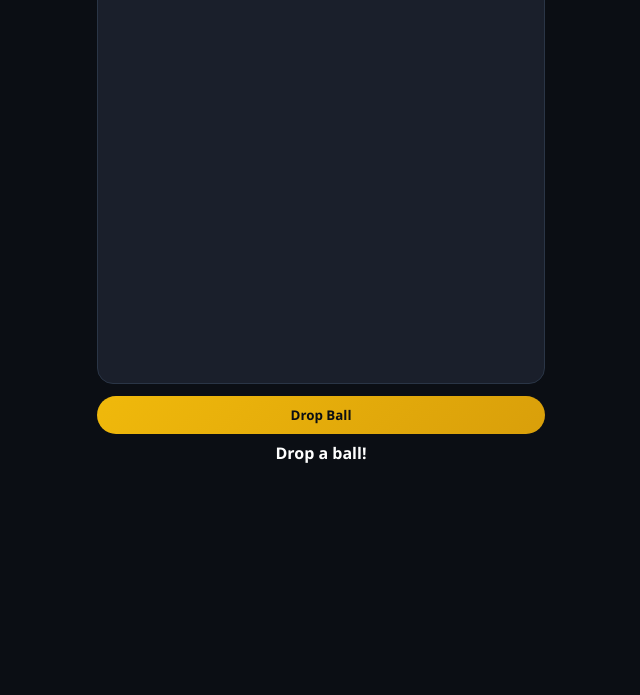
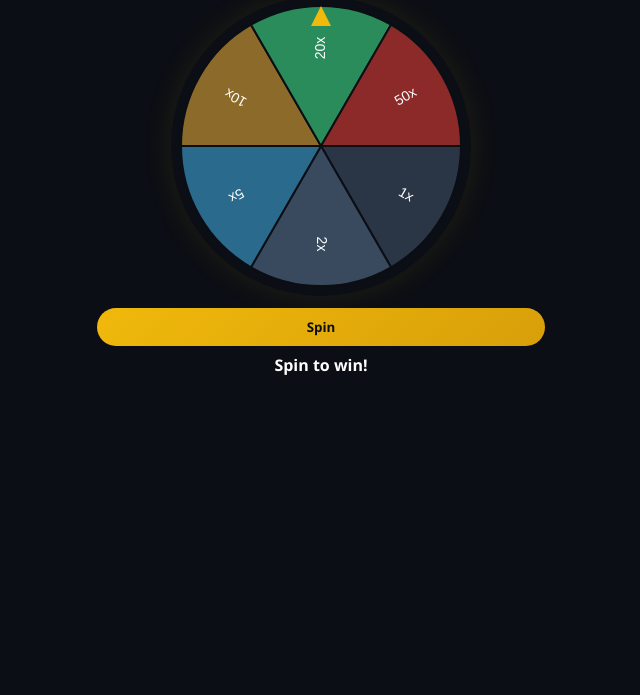
Before and after one commit to mamme234/Ethio-bet, a website: page ethiobet-frontend/game-plinko.html in a window 1280 px wide. Shown: the part 105-800 px from the top of the page, without its empty margins (319-959 px from the left). Drawn offline with Linux system fonts and the light colour scheme.

Commit message:
Rename Plinko to Wheel and update functionality

```diff
--- a/ethiobet-frontend/game-plinko.html
+++ b/ethiobet-frontend/game-plinko.html
@@ -3,7 +3,7 @@
 <head>
   <meta charset="UTF-8">
   <meta name="viewport" content="width=device-width, initial-scale=1.0, user-scalable=no">
-  <title>Plinko - Ethiobet</title>
+  <title>Wheel - Ethiobet</title>
   <style>
     * { margin:0; padding:0; box-sizing:border-box; font-family:'Segoe UI',system-ui,sans-serif; }
     body { background:#0b0e14; color:#fff; min-height:100vh; display:flex; justify-content:center; padding:0; margin:0; overflow-x:hidden; }
@@ -11,12 +11,12 @@
     .header { display:flex; justify-content:space-between; align-items:center; padding:8px 0; border-bottom:1px solid rgba(255,255,255,0.05); margin-bottom:12px; }
     .header .back { background:none; border:none; color:#6a7e9c; font-size:14px; cursor:pointer; }
     .header .balance { color:#ffd966; font-weight:700; background:rgba(240,185,11,0.12); padding:2px 12px; border-radius:40px; border:1px solid rgba(240,185,11,0.2); font-size:13px; }
-    .plinko-board { position:relative; width:100%; height:400px; background:#1a1f2b; border-radius:16px; border:1px solid #2a3546; overflow:hidden; }
-    .ball { position:absolute; width:20px; height:20px; border-radius:50%; background:radial-gradient(circle at 30% 30%, #f0b90b, #d99f0a); box-shadow:0 0 20px rgba(240,185,11,0.3); transition:all 0.1s linear; }
+    .wheel-container { display:flex; justify-content:center; align-items:center; margin:12px 0; }
+    canvas { border-radius:50%; box-shadow:0 0 30px rgba(240,185,11,0.1); }
     .controls { display:flex; gap:8px; margin-top:12px; }
     .controls button { padding:10px 20px; border:none; border-radius:40px; font-weight:700; cursor:pointer; transition:0.15s; flex:1; }
     .controls button:active { transform:scale(0.95); }
-    .btn-drop { background:linear-gradient(135deg,#f0b90b,#d99f0a); color:#0b0e14; }
+    .btn-spin { background:linear-gradient(135deg,#f0b90b,#d99f0a); color:#0b0e14; }
     .result { text-align:center; margin-top:8px; font-weight:700; }
   </style>
 </head>
@@ -26,12 +26,14 @@
     <button class="back" onclick="history.back()">← Back</button>
     <span class="balance" id="balanceDisplay">💰 0.00 ETB</span>
   </div>
-  <div style="font-size:18px;font-weight:700;">🟡 Plinko</div>
-  <div class="plinko-board" id="plinkoBoard"></div>
+  <div style="font-size:18px;font-weight:700;">🎡 Wheel</div>
+  <div class="wheel-container">
+    <canvas id="wheelCanvas" width="300" height="300"></canvas>
+  </div>
   <div class="controls">
-    <button class="btn-drop" onclick="dropBall()">Drop Ball</button>
+    <button class="btn-spin" onclick="spin()">Spin</button>
   </div>
-  <div class="result" id="plinkoResult">Drop a ball!</div>
+  <div class="result" id="wheelResult">Spin to win!</div>
 </div>
 <script>
   const BACKEND_URL = (() => {
@@ -42,6 +44,15 @@
 
   function getToken() { return localStorage.getItem('token'); }
   let balance = 0;
+  const segments = [
+    { label: '1x', color: '#2a3546', multiplier: 1 },
+    { label: '2x', color: '#3a4a5e', multiplier: 2 },
+    { label: '5x', color: '#2a6a8c', multiplier: 5 },
+    { label: '10x', color: '#8c6a2a', multiplier: 10 },
+    { label: '20x', color: '#2a8c5a', multiplier: 20 },
+    { label: '50x', color: '#8c2a2a', multiplier: 50 },
+  ];
+  let currentAngle = 0;
 
   async function fetchBalance() {
     const token = getToken();
@@ -58,40 +69,77 @@
     } catch (e) {}
   }
 
-  function dropBall() {
-    const board = document.getElementById('plinkoBoard');
-    const ball = document.createElement('div');
-    ball.className = 'ball';
-    const startX = Math.random() * (board.clientWidth - 20);
-    ball.style.left = startX + 'px';
-    ball.style.top = '0px';
-    board.appendChild(ball);
+  function drawWheel(angle) {
+    const canvas = document.getElementById('wheelCanvas');
+    const ctx = canvas.getContext('2d');
+    const w = canvas.width, h = canvas.height;
+    const center = w/2, radius = w/2 - 10;
+    ctx.clearRect(0,0,w,h);
+    const slice = (2 * Math.PI) / segments.length;
+    for (let i=0; i<segments.length; i++) {
+      const start = angle + i * slice;
+      const end = start + slice;
+      ctx.beginPath();
+      ctx.moveTo(center, center);
+      ctx.arc(center, center, radius, start, end);
+      ctx.closePath();
+      ctx.fillStyle = segments[i].color;
+      ctx.fill();
+      ctx.strokeStyle = '#0b0e14';
+      ctx.lineWidth = 2;
+      ctx.stroke();
+      // label
+      ctx.save();
+      ctx.translate(center, center);
+      ctx.rotate(start + slice/2);
+      ctx.textAlign = 'center';
+      ctx.textBaseline = 'middle';
+      ctx.fillStyle = '#fff';
+      ctx.font = '14px sans-serif';
+      ctx.fillText(segments[i].label, radius * 0.7, 0);
+      ctx.restore();
+    }
+    // pointer
+    ctx.beginPath();
+    ctx.moveTo(center, 10);
+    ctx.lineTo(center-10, 30);
+    ctx.lineTo(center+10, 30);
+    ctx.closePath();
+    ctx.fillStyle = '#f0b90b';
+    ctx.fill();
+  }
 
-    let y = 0;
-    const interval = setInterval(() => {
-      y += 5;
-      if (y >= board.clientHeight - 30) {
-        clearInterval(interval);
-        // Determine multiplier based on landing position (simplified)
-        const x = parseFloat(ball.style.left);
-        const multiplier = Math.max(0.2, Math.min(2.0, x / board.clientWidth * 2));
+  function spin() {
+    const spins = 5 + Math.random() * 5;
+    const targetSegment = Math.floor(Math.random() * segments.length);
+    const targetAngle = currentAngle + spins * 2 * Math.PI + targetSegment * (2*Math.PI/segments.length);
+    const startAngle = currentAngle;
+    const duration = 3000;
+    const startTime = performance.now();
+
+    function animate(time) {
+      const elapsed = time - startTime;
+      const progress = Math.min(elapsed / duration, 1);
+      const eased = 1 - Math.pow(1 - progress, 3);
+      const angle = startAngle + (targetAngle - startAngle) * eased;
+      currentAngle = angle;
+      drawWheel(angle);
+      if (progress < 1) {
+        requestAnimationFrame(animate);
+      } else {
+        const idx = targetSegment;
+        const multiplier = segments[idx].multiplier;
         const win = 10 * multiplier;
         balance += win;
         document.getElementById('balanceDisplay').textContent = `💰 ${balance.toFixed(2)} ETB`;
-        document.getElementById('plinkoResult').textContent = `🎉 Landed at ${multiplier.toFixed(2)}x! Win ${win.toFixed(2)} ETB`;
-        setTimeout(() => ball.remove(), 1500);
-        return;
+        document.getElementById('wheelResult').textContent = `🎉 ${multiplier}x! Win ${win.toFixed(2)} ETB`;
       }
-      // Random horizontal drift
-      const drift = (Math.random() - 0.5) * 6;
-      let left = parseFloat(ball.style.left) + drift;
-      left = Math.max(0, Math.min(board.clientWidth - 20, left));
-      ball.style.left = left + 'px';
-      ball.style.top = y + 'px';
-    }, 30);
+    }
+    requestAnimationFrame(animate);
   }
 
   fetchBalance();
+  drawWheel(0);
 </script>
 </body>
 </html>
```
